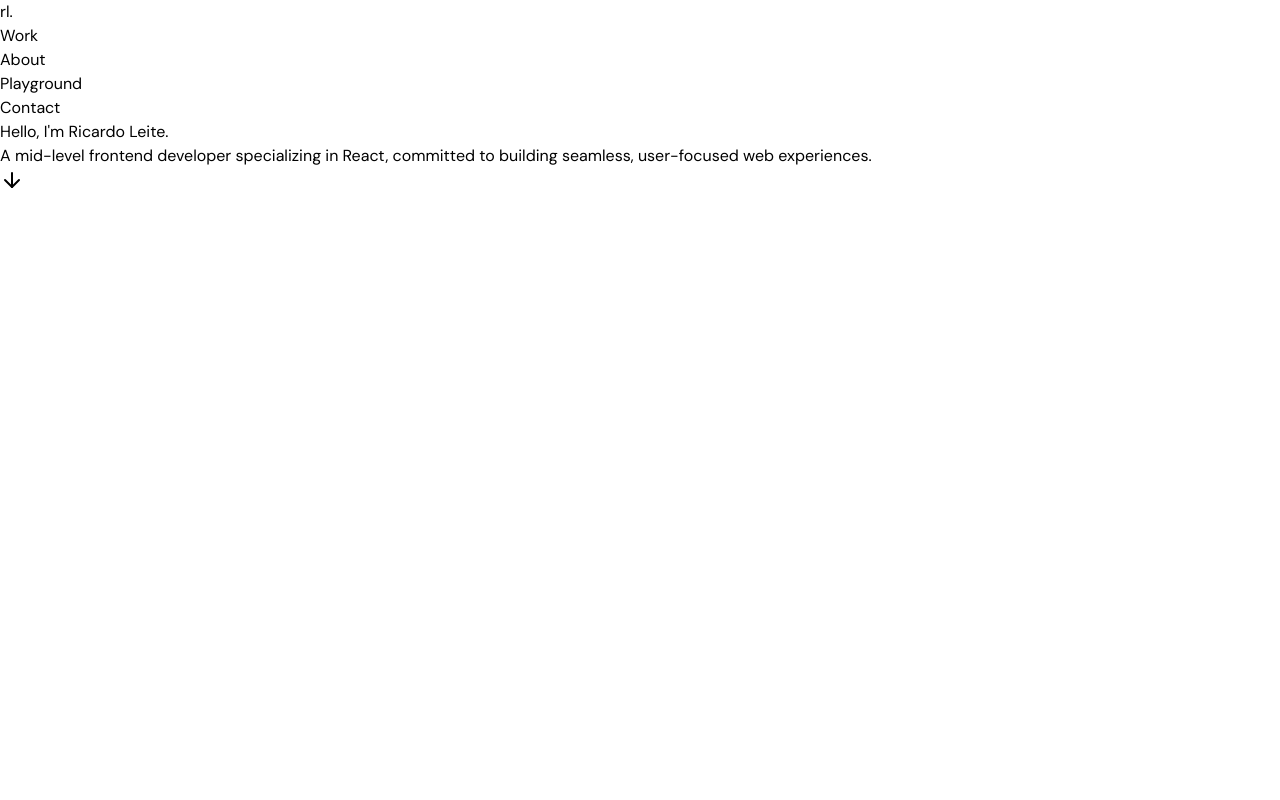
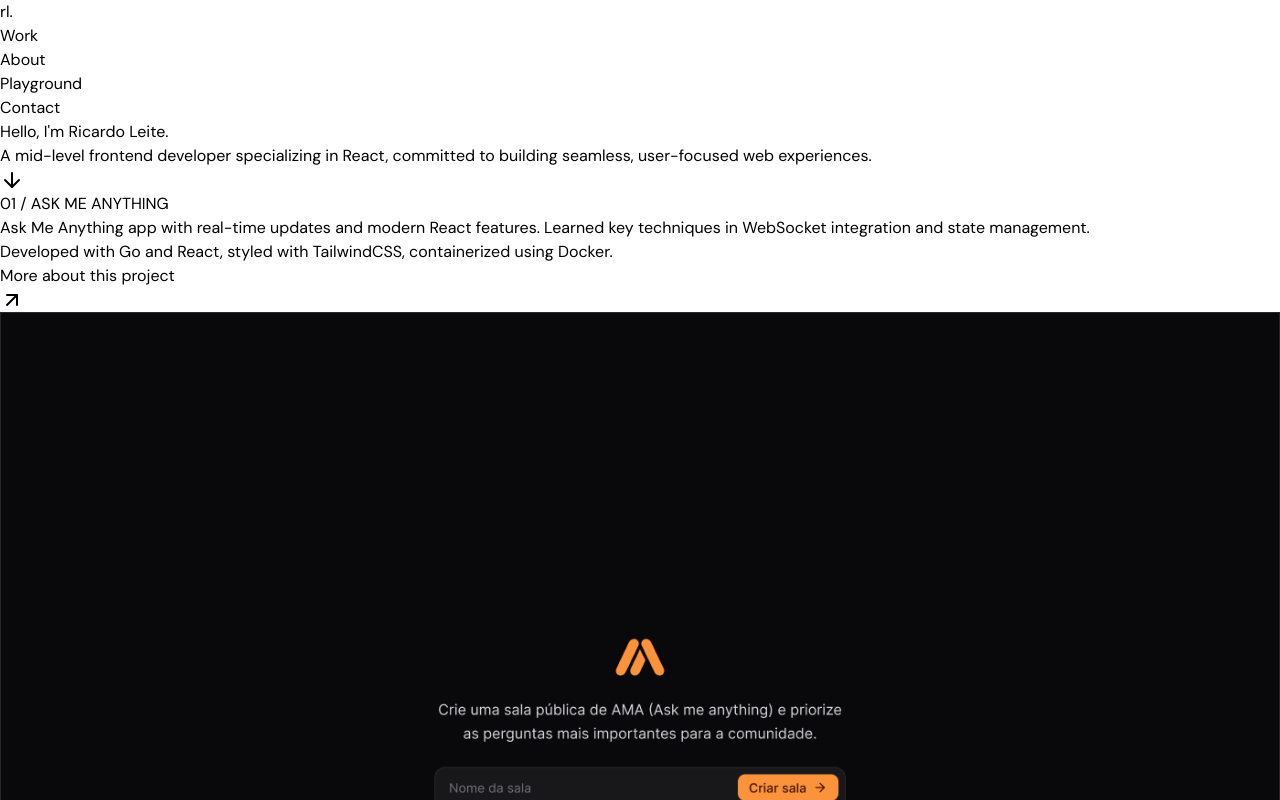
Before and after one commit to rleite-it/minimalist-portfolio, a React (Vite) app: page / in a window 1280 px wide. Shown: the top 800 px of the page. Built offline with nearby package versions, Linux system fonts and the light colour scheme.

Commit message:
add work page component

```diff
--- a/src/pages/work.tsx
+++ b/src/pages/work.tsx
@@ -1,9 +1,11 @@
+import Projects from '../components/projects'
 import WorkIntroduction from '../components/work-introduction'
 
 export default function Work() {
     return (
         <div className='w-[1024px] mt-32'>
             <WorkIntroduction />
+            <Projects />
         </div>
     )
 }
```
